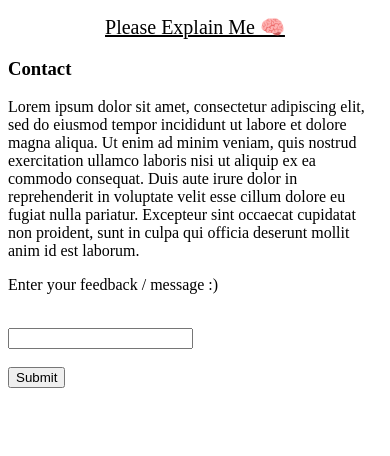
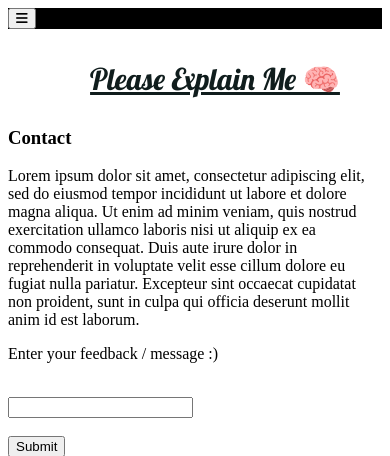
Before and after one commit to silverstone-git/sidhu_blogs, a Django app: template templates/contact.html in a window 390 px wide. Shown: the top 456 px of the page. Run offline with Django 3.2, Linux system fonts and the light colour scheme; the template is opened without the code that fills it, so the values that code supplies are empty.

Commit message:
- Made things responsive - Converted the current nav into a ul and played with visibility using Javascript and flexboxes

```diff
--- a/blogs/views.py
+++ b/blogs/views.py
@@ -69,6 +69,7 @@ def json2list(thejsonstring):
     tbd- upload page for articles and a retrieval system
         - a footer in template  // tried, only works if page is full enough
         - posted date in comments   // done
+        - separately show user and public comments  // done
         - a hamburger menu for mobile homepage
         - rate limiting comments, user accounts
         - showing last 50 comments and only showing more when user clicks
@@ -198,8 +199,8 @@ def blog(request):
     anonymous_comment_dir_list = unpack_objects_to_dict(anonymous_comment_obj_list)
     comment_dir_list = unpack_objects_to_dict(comment_obj_list)
 
-    print(anonymous_comment_dir_list)
-    print(comment_dir_list)
+    #print(anonymous_comment_dir_list)
+    #print(comment_dir_list)
 
     make_comment_time_user_readable(anonymous_comment_dir_list)
     make_comment_time_user_readable(comment_dir_list)
--- a/templates/basic_elements.html
+++ b/templates/basic_elements.html
@@ -10,6 +10,14 @@
         <link rel="preconnect" href="https://fonts.googleapis.com">
         <link rel="preconnect" href="https://fonts.gstatic.com" crossorigin>
         <link href="https://fonts.googleapis.com/css2?family=Lobster&family=Roboto:ital,wght@0,400;1,700&display=swap" rel="stylesheet">
+
+        <link
+            rel="stylesheet"
+            href="https://cdnjs.cloudflare.com/ajax/libs/font-awesome/6.0.0-beta3/css/all.min.css"
+            integrity="sha512-Fo3rlrZj/k7ujTnHg4CGR2D7kSs0v4LLanw2qksYuRlEzO+tcaEPQogQ0KaoGN26/zrn20ImR1DfuLWnOo7aBA=="
+            crossorigin="anonymous"
+            referrerpolicy="no-referrer"
+        >
 
         {% block head %}
         {% endblock head%}
@@ -89,27 +97,60 @@
                 cursor: pointer;
             }
 
-            #headingDivSmall {
+
+            #navExpander {
+                background-color: green;
+                color: white;
                 display: none;
             }
 
+
             @media screen and (max-width: 707px) {
+
                 .navBar {
+                    background-color: white;
+                }
+
+                .headingDiv > a {
+                    color: rgb(16, 29, 29);
+                }
+
+                .headingDiv {
+                    display: flex;
+                }
+
+                .cdButtons {
+                    /* display: block;
+                    visibility: hidden;*/
                     display: none;
                 }
 
+                #navExpander {
+                    display: block;
+                    background-color: black;
+                }
+
+                /*
                 #headingDivSmall {
                     display: block;
                     margin-top: 15px;
                     text-align: center;
                     font-size: 20px;
                 }
+                */
             }
 
             .submitButtonContainer {
                 display: flex;
                 flex-direction: column;
                 justify-content: center;
+            }
+
+
+            #closeButton {
+                position: absolute;
+                right: 30px;
+                display: none;
             }
 
             .submitButtonContainer > button {
@@ -161,16 +202,56 @@
     </ul>
     {% endif %}
 
-    <nav class="navBar">
+    <script>
+      function expandSideNav() {
+        document.getElementById("navBar").style.width="250px";
+        document.getElementById("closeButtonLink").style.width="auto";
+        document.getElementById("closeButtonLink").style.display="block";
+        document.getElementById("closeButton").style.visibility="visible";
+        document.getElementById("navBar").style.display="flex";
+        document.getElementById("closeButton").style.display="flex";
+        document.getElementById("closeButton").style.zIndex="3";
+        document.getElementById("closeButtonLink").style.color="black";
+        document.getElementById("navExpander").style.display="none";
+        document.getElementById("cdButtons").style.display="flex";
+        document.getElementById("cdButtons").style.backgroundColor="#696969";
+        document.getElementById("cdButtons").style.flexDirection="column";
+        document.getElementById("cdButtons").style.position="absolute";
+        document.getElementById("cdButtons").style.right="0px";
+        document.getElementById("cdButtons").style.top="0px";
+        document.getElementById("cdButtons").style.bottom="0px";
+
+      }
+
+      function closeSideNav() {
+        document.getElementById("headingDiv").style.display="block";
+        document.getElementById("navBar").style.display="flex";
+        document.getElementById("closeButton").style.display="none";
+        document.getElementById("closeButtonLink").style.display="none";
+        document.getElementById("navExpander").style.display="flex";
+        document.getElementById("cdButtons").style.display="none";
+      }
+    </script>
+
+    <div id="navExpander" class="navExpander">
+      <button onclick="expandSideNav()">
+        <i class="fas fa-bars"></i>
+      </button>
+    </div>
 
 
-        <div class="headingDiv">
+    <ul class="navBar" id="navBar">
+
+        <div class="headingDiv" id="headingDiv">
             <a href="/">
                 Please Explain Me 🧠
             </a>
         </div>
 
-        <div class="cdButtons">
+
+        <li id="closeButton"> <a id="closeButtonLink" href="javascript:void(0)" onclick="closeSideNav()">&times;</a></li>
+
+        <div class="cdButtons" id = "cdButtons">
 
             <form action='/contact'>
                 <button type='submit' class="navButton" >
@@ -195,13 +276,18 @@
             </form>
 
         </div>
-    </nav>
 
+    </ul>
+
+<!--
     <div id="headingDivSmall">
         <a href="/" style="color: black;">
             Please Explain Me 🧠
         </a>
     </div>
+-->
+
+
     {% block body %}{% endblock body %}
     <!--
     <script src="https://polyfill.io/v3/polyfill.min.js?features=es6"></script>
```
